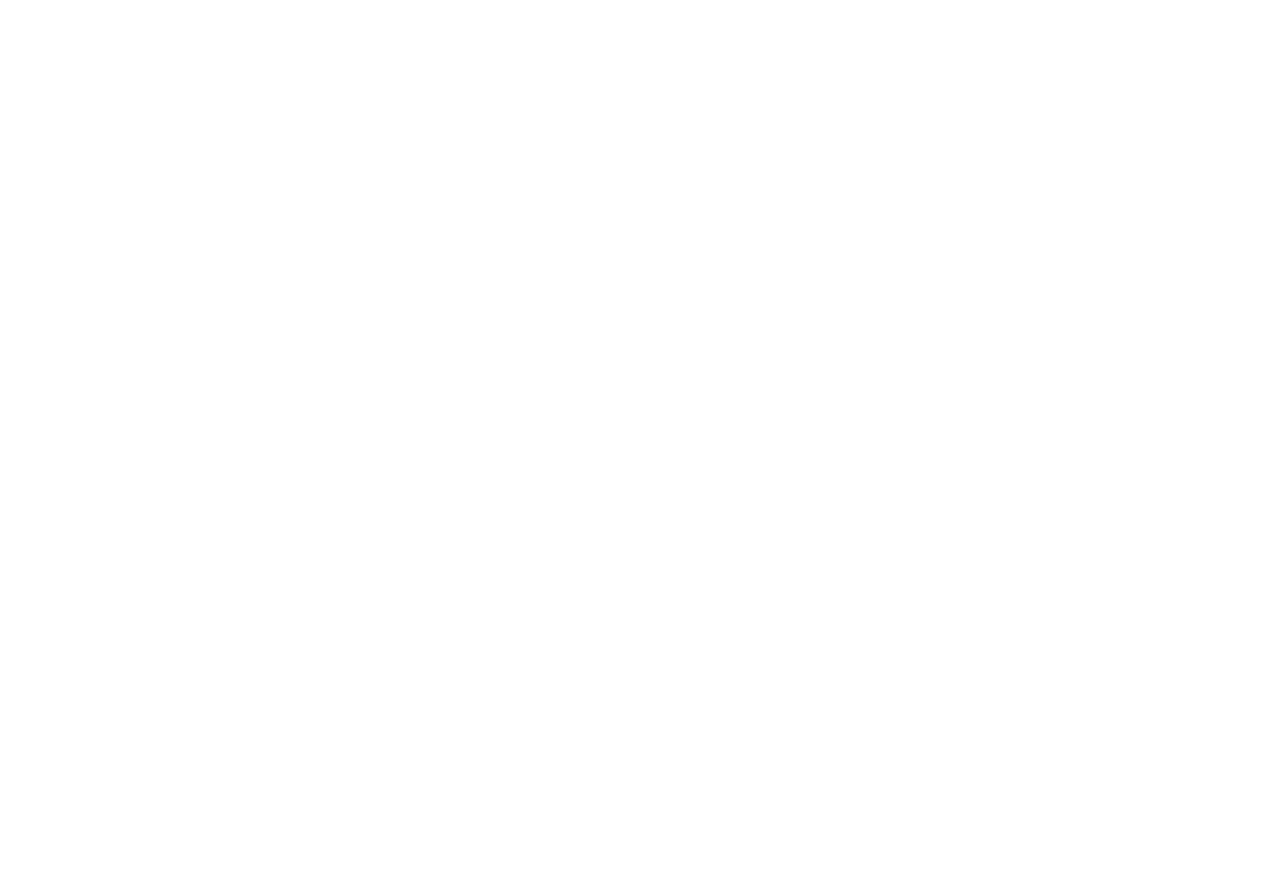
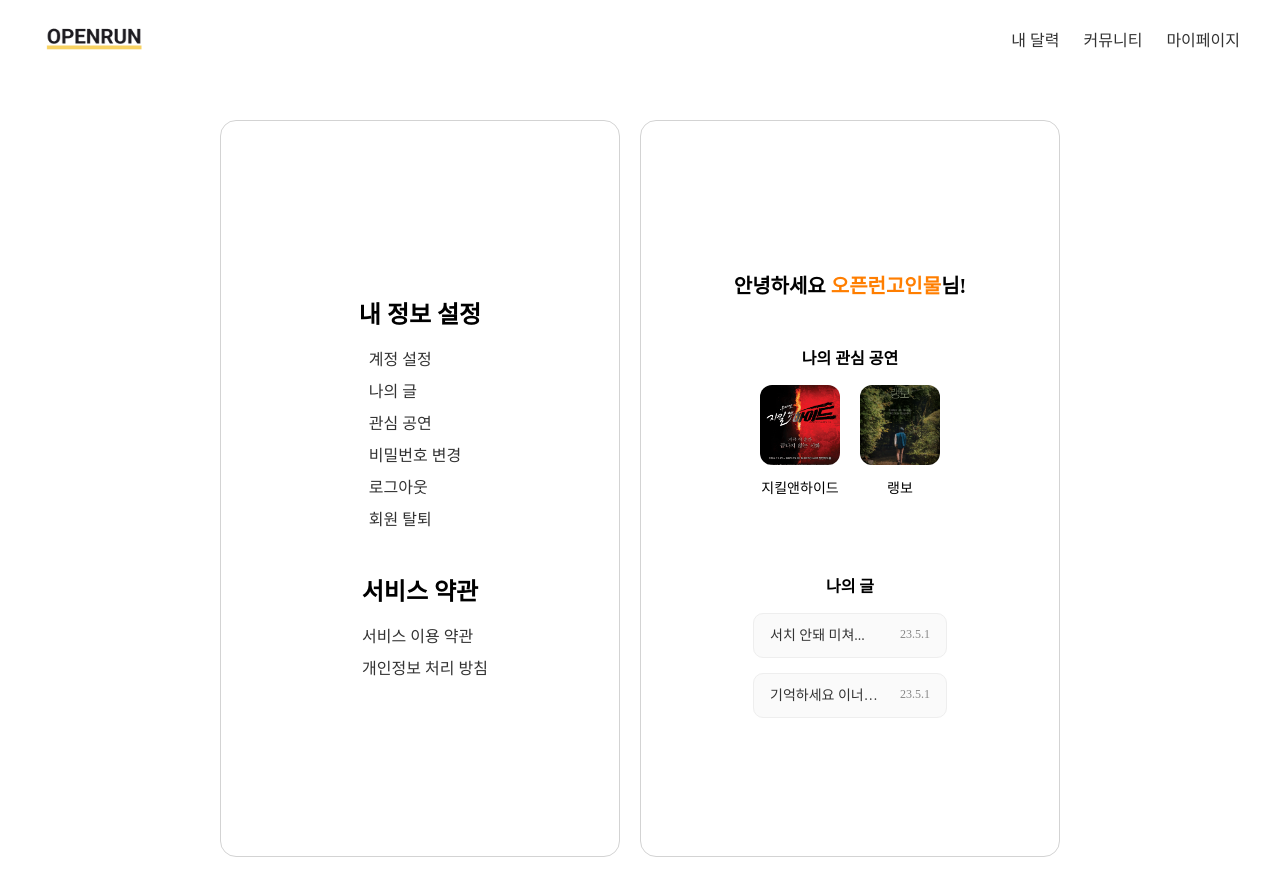
Before and after one commit to SsssYeon/Openrun_Project, a React (Create React App) app in the folder Frontend/openrun/: page /mypage in a window 1280 px wide. Before the commit this address had no page. Shown: the top 896 px of the page. Before the commit the page ends 800 px from the top, so only its background shows below. Built offline with nearby package versions, Linux system fonts and the light colour scheme.

Commit message:
mypageing

```diff
--- a/Frontend/openrun/src/App.js
+++ b/Frontend/openrun/src/App.js
@@ -13,6 +13,7 @@
 import Home from "./pages/home";
 import Calendarrecords from "./pages/calendarrecords";
 import Eventdetail from "./pages/eventdetail";
+import Mypage from "./pages/mypage";
 
 // import Counter from"./pages/counter";
 // import Input from"./pages/input";
@@ -39,6 +40,7 @@
           <Route path="/main2" element={<Main2 />} />
           <Route path="/calendarrecords" element={<Calendarrecords />} />
           <Route path="/detail/:id" element={<Eventdetail />} />
+          <Route path="/mypage" element={<Mypage />} />
         </Routes>
 
     </div>
--- a/Frontend/openrun/src/components/nav.js
+++ b/Frontend/openrun/src/components/nav.js
@@ -22,7 +22,7 @@
           </div>
         </div>
         <NavLink to="/community" className="nav-item">커뮤니티</NavLink>
-        <NavLink to="/login" className="nav-item">마이페이지</NavLink> {/* 로그인 시 마이페이지로, 로그인하지 않은 상태일 시 로그인 페이지로 */}
+        <NavLink to="/mypage" className="nav-item">마이페이지</NavLink> {/* 로그인 시 마이페이지로, 로그인하지 않은 상태일 시 로그인 페이지로 */}
       </div>
     </nav>
   );
--- a/Frontend/openrun/src/css/calendarrecords.css
+++ b/Frontend/openrun/src/css/calendarrecords.css
@@ -3,17 +3,17 @@
   height: calc(100vh - 60px); /* 전체 화면 높이에서 Nav 높이 뺌 */
   margin-top: 60px; /* Nav 아래로 내려오게 함 */
   gap: 20px;
-  padding: 20px;
   box-sizing: border-box;
-  overflow-x: auto;
+  overflow-x: hidden;
   overflow-y: hidden;
+  grid-template-columns: 400px 500px;
 }
 
 /* 좌측 달력 */
 .calendar {
   width: 400px;
   height: 100%;
-  margin-left: 200px;
+
   flex-shrink: 0;
 }
 
@@ -84,11 +84,12 @@
 
 /* 우측 티켓 카드 */
 .tickets {
-  width: 500px;
+  min-width: 500px;
   height: 100vh;
   margin: 0 200px 0 50px;
   flex-direction: column;
   display: flex;
+  justify-content: center;
 }
 
 /* 검색창 박스 */
@@ -137,6 +138,7 @@
   background-color: #fff;
   transition: background-color 0.2s;
   height: 150px;
+  max-width: 480px;
 }
 /* 포스터 + 정보 수평 정렬 */
 .tickets > .mytickets-scroll .flex {
--- a/Frontend/openrun/src/css/main2.css
+++ b/Frontend/openrun/src/css/main2.css
@@ -7,13 +7,14 @@
 
 .layout {
   display: grid;
-  grid-template-columns: 300px 600px;
-  grid-template-rows: 250px 200px 100px;
+  grid-template-columns: 400px 600px;
+  grid-template-rows: 300px 200px 100px;
   height: 90%;
-  padding: 0px 250px; /* 바깥쪽 여백 */
+  padding: 0px 200px; /* 바깥쪽 여백 */
   gap: 10px;
   box-sizing: border-box;
   flex-direction: column;
+
 }
 
 #title {
@@ -26,7 +27,7 @@
 .left {
   grid-row: 1 / 3; /* 위아래 두 행 모두 차지 */
   background-color: white;
-
+  min-width: 400px;
   display: flex;
   flex-direction: column;
 
@@ -36,21 +37,22 @@
   background-color: white;
   padding: 16px;
   flex-direction: column;
+  max-width: 600px;
 }
 
 .right-bottom {
   background-color: white;
   padding: 16px;
   flex-direction: column;
-
-
+  border: 1px solid lightgrey;
+  border-radius : 8px;
 }
 
 .banner {
   grid-column: 1 / 3; /* 왼쪽+오른쪽 전체 너비 차지 */
   background-color: #f0f0f0;
   padding: 16px;
-  border-radius: 8px;
+  border-radius: 10px;
   text-align: center;
 }
 
@@ -98,12 +100,13 @@
 .ranking-item {
   display: flex;
   align-items: center;
+  margin-left: 5px;
   border: 2px solid #ddd;
   border-radius: 10px;
   padding: 20px;
   margin-bottom: 28px;
   height: 85px;
-  width: 300px;
+  width: 350px;
 }
 
 .rank-num {
--- /dev/null
+++ b/Frontend/openrun/src/css/mypage.css
@@ -0,0 +1,120 @@
+/* 전체 레이아웃 */
+.flex {
+    display: flex;
+    margin: 100px 200px;
+  }
+
+  /* 왼쪽 메뉴 */
+  .left {
+    width: 300px;
+
+    border: 1px solid lightgrey;
+    border-radius: 16px;
+    padding: 20px;
+  }
+
+  .menu-name {
+    font-weight: bold;
+    margin-bottom: 10px;
+  }
+
+  .menu-item {
+    list-style: none;
+    padding-left: 0;
+    margin-bottom: 20px;
+  }
+
+  .menu-item li {
+    margin-bottom: 8px;
+  }
+
+  .menu-item li a {
+    text-decoration: none;
+    color: #333;
+  }
+
+  .menu-item li a:hover {
+    color: #ff7e00; /* 강조 색상 */
+  }
+
+  /* 오른쪽 상단 인사말 */
+  .right-top {
+    width: 700px;
+    border: 1px solid lightgrey;
+    border-radius: 16px;
+    padding: 30px;
+  }
+
+  .hello {
+    font-size: 20px;
+    font-weight: 600;
+    margin-bottom: 30px;
+  }
+
+  .hello .text-orange-500 {
+    color: #ff7e00;
+  }
+
+  /* 관심 공연 */
+  .right-middle {
+    margin-bottom: 40px;
+  }
+
+  .user-title {
+    font-size: 16px;
+    font-weight: 600;
+    margin-bottom: 16px;
+  }
+
+  .user-favorite {
+    display: flex;
+    gap: 20px;
+  }
+
+  .user-favorite-content {
+    text-align: center;
+  }
+
+  .user-favorite-poster {
+    width: 80px;
+    height: 80px;
+    border-radius: 12px;
+    object-fit: cover;
+  }
+
+  .user-favorite-title {
+    font-size: 14px;
+    margin-top: 8px;
+  }
+
+  /* 나의 글 */
+  .user-community {
+    display: flex;
+    flex-direction: column;
+    gap: 12px;
+  }
+
+  .user-community-content {
+    display: flex;
+    justify-content: space-between;
+    border: 1px solid #eee;
+    border-radius: 10px;
+    padding: 10px 16px;
+    background-color: #fafafa;
+  }
+
+  .user-community-title {
+    font-size: 14px;
+    font-weight: 500;
+    color: #333;
+    overflow: hidden;
+    text-overflow: ellipsis;
+    white-space: nowrap;
+    max-width: 70%;
+  }
+
+  .user-community-date {
+    font-size: 12px;
+    color: #888;
+    align-self: center;
+  }
--- /dev/null
+++ b/Frontend/openrun/src/mocks/users.js
@@ -0,0 +1,33 @@
+import poster1 from "../components/poster1.jpg";
+import poster2 from "../components/poster2.jpg";
+import poster3 from "../components/poster3.jpg";
+
+const userData = {
+    nickname: '오픈런고인물',
+    favorites: [
+      {
+        id: 1,
+        title: '지킬앤하이드',
+        thumbnail: poster1,
+      },
+      {
+        id: 2,
+        title: '랭보',
+        thumbnail: poster2,
+      },
+    ],
+    posts: [
+      {
+        id: 1,
+        title: '서치 안돼 미쳐...',
+        date: '23.5.1',
+      },
+      {
+        id: 2,
+        title: '기억하세요 이너피스...',
+        date: '23.5.1',
+      },
+    ],
+  };
+
+  export default userData;
--- a/Frontend/openrun/src/pages/mypage.js
+++ b/Frontend/openrun/src/pages/mypage.js
@@ -0,0 +1,72 @@
+import React from 'react';
+import Nav from "../components/nav";
+import { Link } from 'react-router-dom';
+import userData from '../mocks/users';
+import '../css/mypage.css';
+
+const MyPage = ( ) => {
+    const user = userData;
+  return (
+    <div>
+      <Nav />
+      <div className="flex">
+        {/* 왼쪽 메뉴 탭 */}
+        <div className="left">
+          <div className="menu">
+            <h2 className="menu-name">내 정보 설정</h2>
+            <ul className="menu-item">
+              <li><Link to="/mypage/account">계정 설정</Link></li>
+              <li><Link to="/mypage/posts">나의 글</Link></li>
+              <li><Link to="/mypage/interest">관심 공연</Link></li>
+              <li><Link to="/mypage/password">비밀번호 변경</Link></li>
+              <li><Link to="/logout">로그아웃</Link></li>
+              <li><Link to="/withdraw">회원 탈퇴</Link></li>
+            </ul>
+          </div>
+          <div>
+            <h2 className="menu-name">서비스 약관</h2>
+            <ul className="menu-item">
+              <li><Link to="/terms">서비스 이용 약관</Link></li>
+              <li><Link to="/privacy">개인정보 처리 방침</Link></li>
+            </ul>
+          </div>
+        </div>
+
+        {/* 오른쪽 본문 영역 */}
+        <div className="right-top">
+          <p className="hello">
+            안녕하세요 <span className="text-orange-500">{user.nickname}</span>님!
+          </p>
+
+          {/* 관심 공연 */}
+          <div className="right-middle">
+            <h3 className="user-title">나의 관심 공연</h3>
+            <div className="user-favorite">
+              {user.favorites.map((show) => (
+                <div key={show.id} className="user-favorite-content">
+                  <img src={show.thumbnail} alt={show.title} className="user-favorite-poster" />
+                  <p className="user-favorite-title">{show.title}</p>
+                </div>
+              ))}
+            </div>
+          </div>
+
+          {/* 나의 글 */}
+          <div>
+            <h3 className="user-title">나의 글</h3>
+            <div className="user-community">
+              {user.posts.map((post) => (
+                <div key={post.id} className="user-community-content">
+                  <div className="user-community-title">{post.title}</div>
+                  <div className="user-community-date">{post.date}</div>
+                </div>
+              ))}
+            </div>
+          </div>
+        </div>
+      </div>
+    </div>
+  );
+};
+
+export default MyPage;
```
